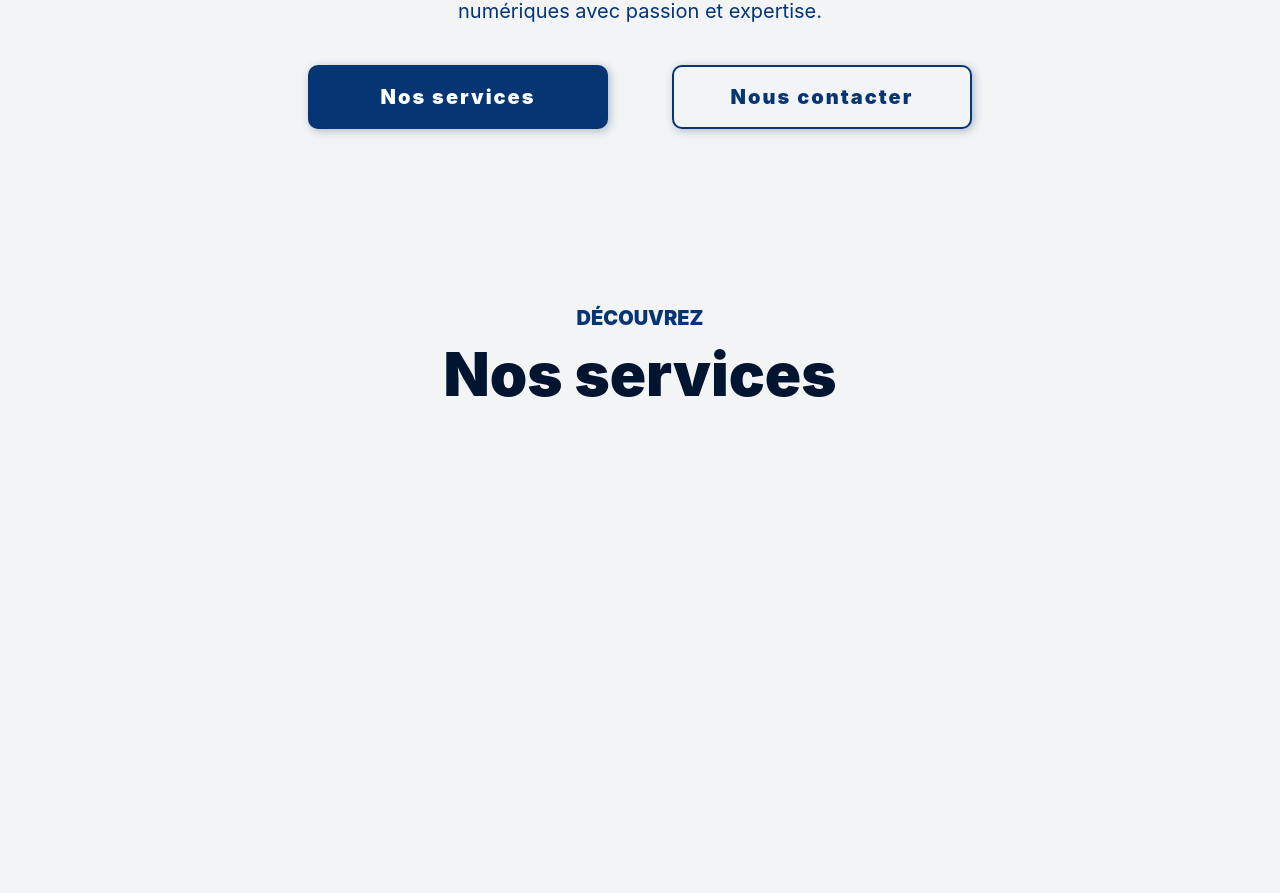
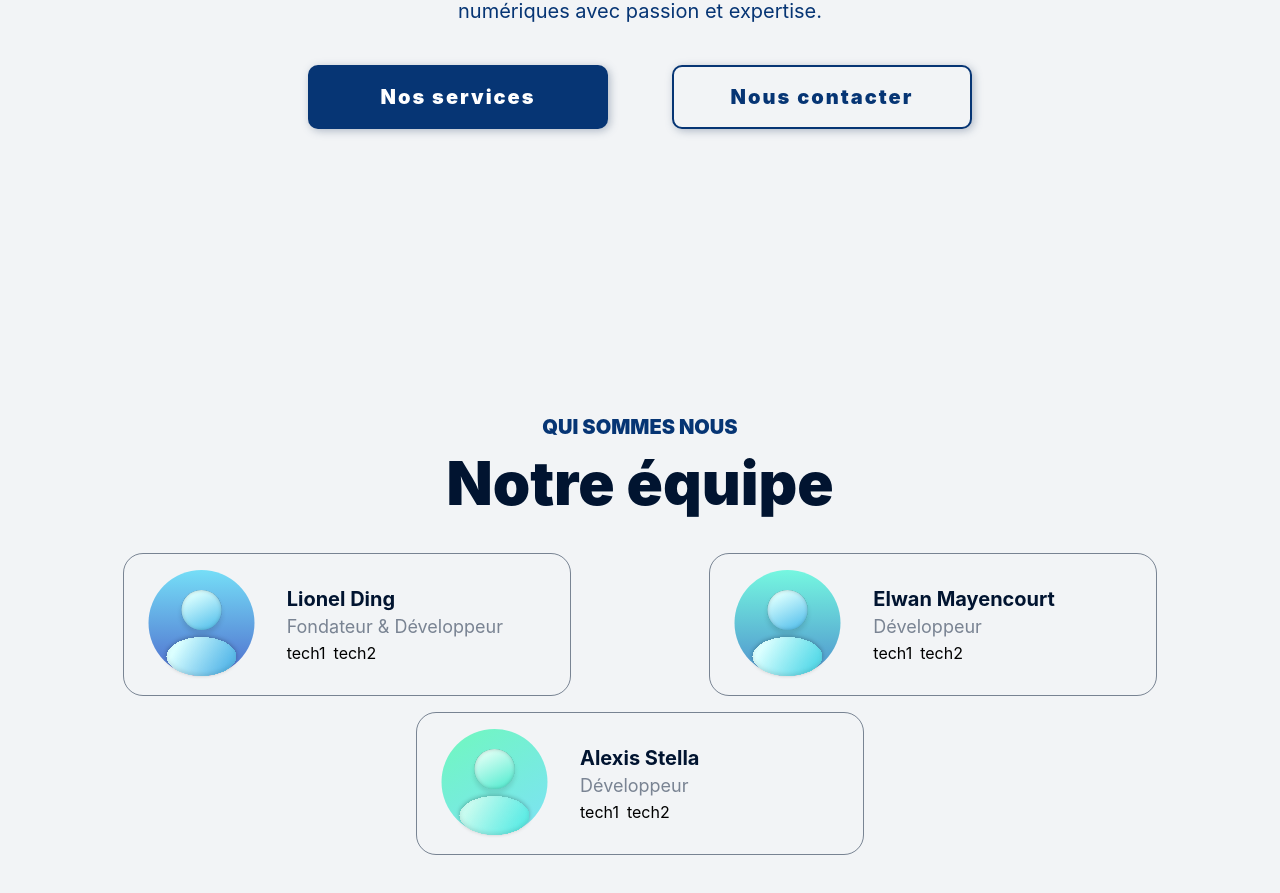
Before and after one commit to Support-Informatique/support-informatique.ch, a React (Vite) app: page / in a window 1280 px wide. Shown: the part 1352-2245 px from the top of the page. Before the commit the page ends 1796 px from the top, so only its background shows below. Built offline with nearby package versions, Linux system fonts and the light colour scheme; a web font is replaced by a local one.

Commit message:
💄 started "Our Team" section

```diff
--- /dev/null
+++ b/src/components/TeamMember.tsx
@@ -0,0 +1,56 @@
+// images
+import avatar1 from '@/assets/images/blue-avatar-1.svg'
+import avatar2 from '@/assets/images/blue-avatar-2.svg'
+import avatar3 from '@/assets/images/blue-avatar-3.svg'
+
+// interfaces
+interface TeamMemberProps {
+  name: string
+  title: string
+  techs: string[]
+  avatar: number
+}
+
+// functions
+const getAvatar = (avatar: number) => {
+  if (avatar === 1) {
+    return avatar1
+  } else if (avatar === 2) {
+    return avatar2
+  } else if (avatar === 3) {
+    return avatar3
+  }
+  return avatar1
+}
+
+const TeamMember: React.FC<TeamMemberProps> = ({
+  name,
+  title,
+  techs,
+  avatar
+}) => {
+  const avatarImage = getAvatar(avatar)
+
+  return (
+    <div className='border border-lightText flex flex-row justify-start align-middle w-[28rem] rounded-[20px] py-4 px-6 gap-8'>
+      <img
+        src={avatarImage}
+        alt='avatar'
+        className='object-contain'
+      />
+      <div className='flex flex-col justify-center'>
+        <p className='text-darkText font-bold text-xl'>{name}</p>
+        <div>
+          <p className='text-lightText text-lg'>{title}</p>
+          <img />
+        </div>
+        <div className='flex flex-row gap-x-2'>
+          {techs.map((tech, i) => (
+            <p key={i}>{tech}</p>
+          ))}
+        </div>
+      </div>
+    </div>
+  )
+}
+export default TeamMember
--- a/src/components/sections/OurTeam.tsx
+++ b/src/components/sections/OurTeam.tsx
@@ -1,4 +1,32 @@
+// components
+import SectionTitle from '@/components/SectionTitle'
+import TeamMember from '@/components/TeamMember'
+
 const OurTeam: React.FC = () => {
-  return <div>Our team</div>
+  return (
+    <div>
+      <SectionTitle subtitle='qui sommes nous' title='Notre équipe' />
+      <div className='flex flex-row flex-wrap justify-evenly align-middle gap-4'>
+        <TeamMember
+          name='Lionel Ding'
+          title='Fondateur & Développeur'
+          techs={['tech1', 'tech2']}
+          avatar={1}
+        />
+        <TeamMember
+          name='Elwan Mayencourt'
+          title='Développeur'
+          techs={['tech1', 'tech2']}
+          avatar={2}
+        />
+        <TeamMember
+          name='Alexis Stella'
+          title='Développeur'
+          techs={['tech1', 'tech2']}
+          avatar={3}
+        />
+      </div>
+    </div>
+  )
 }
 export default OurTeam
--- a/src/components/sections/WhyUs.tsx
+++ b/src/components/sections/WhyUs.tsx
@@ -1,4 +1,30 @@
+import SectionTitle from '@/components/SectionTitle'
+import Button from '@/components/Button'
+
 const WhyUs: React.FC = () => {
-  return <div>WhyUs</div>
+  return (
+    <>
+      <SectionTitle
+        subtitle='pourquoi nous'
+        title='Une expertise à un prix adapté'
+        background='peak'
+      />
+      <p className='text-primary text-center w-full md:w-10/12 lg:w-9/12 xl:w-7/12 mx-auto px-6 text-xl mb-10'>
+        Nous sommes une équipe de jeunes passionnés, possédant une formation
+        solide et une expérience précieuse en développement web. Parallèlement à
+        notre activité, nous sommes engagés dans des études supérieures pour
+        continuellement affiner nos compétences et élargir notre horizon
+        technologique. Nous offrons des services de haute qualité à des tarifs
+        abordables, convaincus que l&apos;excellence ne devrait pas être un
+        luxe, mais accessible à tous. Que vous soyez une start-up, une PME ou
+        une grande entreprise, nous sommes prêts à concrétiser vos visions
+        numériques avec passion et expertise.
+      </p>
+      <div className='flex flex-row flex-wrap gap-x-16 gap-y-4 justify-center'>
+        <Button text='Nos services' type='filled' />
+        <Button text='Nous contacter' type='outlined' />
+      </div>
+    </>
+  )
 }
 export default WhyUs
--- a/src/pages/Home.tsx
+++ b/src/pages/Home.tsx
@@ -7,55 +7,22 @@
 // components
 // import Button from '@/components/Button'
 // import Footer from '@/components/sections/Footer'
-import Button from '@/components/Button'
 import Hero from '@/components/sections/Hero'
-// import OurClients from '@/components/sections/OurClients'
-// import OurProjects from '@/components/sections/OurProjects'
-// import OurServices from '@/components/sections/OurServices'
-// import OurTeam from '@/components/sections/OurTeam'
-// import OurTechnologies from '@/components/sections/OurTechnologies'
-// import WhyUs from '@/components/sections/WhyUs'
-import SectionTitle from '@/components/SectionTitle'
+import OurTeam from '@/components/sections/OurTeam'
+import WhyUs from '@/components/sections/WhyUs'
 
 const Home: React.FC = () => {
   return (
     <div>
       <Hero />
       <div className='bg-background h-[10vh] md:h-[60vh] lg:h-[45vh] xl:h-[26vh] 2xl:h[10vh]'/>
-      <SectionTitle
-        subtitle='pourquoi nous'
-        title='Une expertise à un prix adapté'
-        background='peak'
-      />
-      <p className='text-primary text-center w-full md:w-10/12 lg:w-9/12 xl:w-7/12 mx-auto px-6 text-xl mb-10'>
-        Nous sommes une équipe de jeunes passionnés, possédant une formation
-        solide et une expérience précieuse en développement web. Parallèlement à
-        notre activité, nous sommes engagés dans des études supérieures pour
-        continuellement affiner nos compétences et élargir notre horizon
-        technologique. Nous offrons des services de haute qualité à des tarifs
-        abordables, convaincus que l&apos;excellence ne devrait pas être un
-        luxe, mais accessible à tous. Que vous soyez une start-up, une PME ou
-        une grande entreprise, nous sommes prêts à concrétiser vos visions
-        numériques avec passion et expertise.
-      </p>
-      <div className='flex flex-row flex-wrap gap-x-16 gap-y-4 justify-center'>
-        <Button text='Nos services' type='filled' />
-        <Button text='Nous contacter' type='outlined' />
-      </div>
-      <SectionTitle
-        subtitle='découvrez'
-        title='Nos services'
-        background='horizon'
-      />
-      {/* <Button text='Explorer' type='filled' />
-      <Button text='Appelez Elwan' type='outlined' />
       <WhyUs />
+      <div className='bg-background h-96'/>
       <OurTeam />
-      <OurClients />
-      <OurServices />
-      <OurTechnologies />
-      <OurProjects />
-      <Footer /> */}
+      <br></br>
+      <br></br>
+      <br></br>
+      <br></br>
     </div>
   )
 }
```
